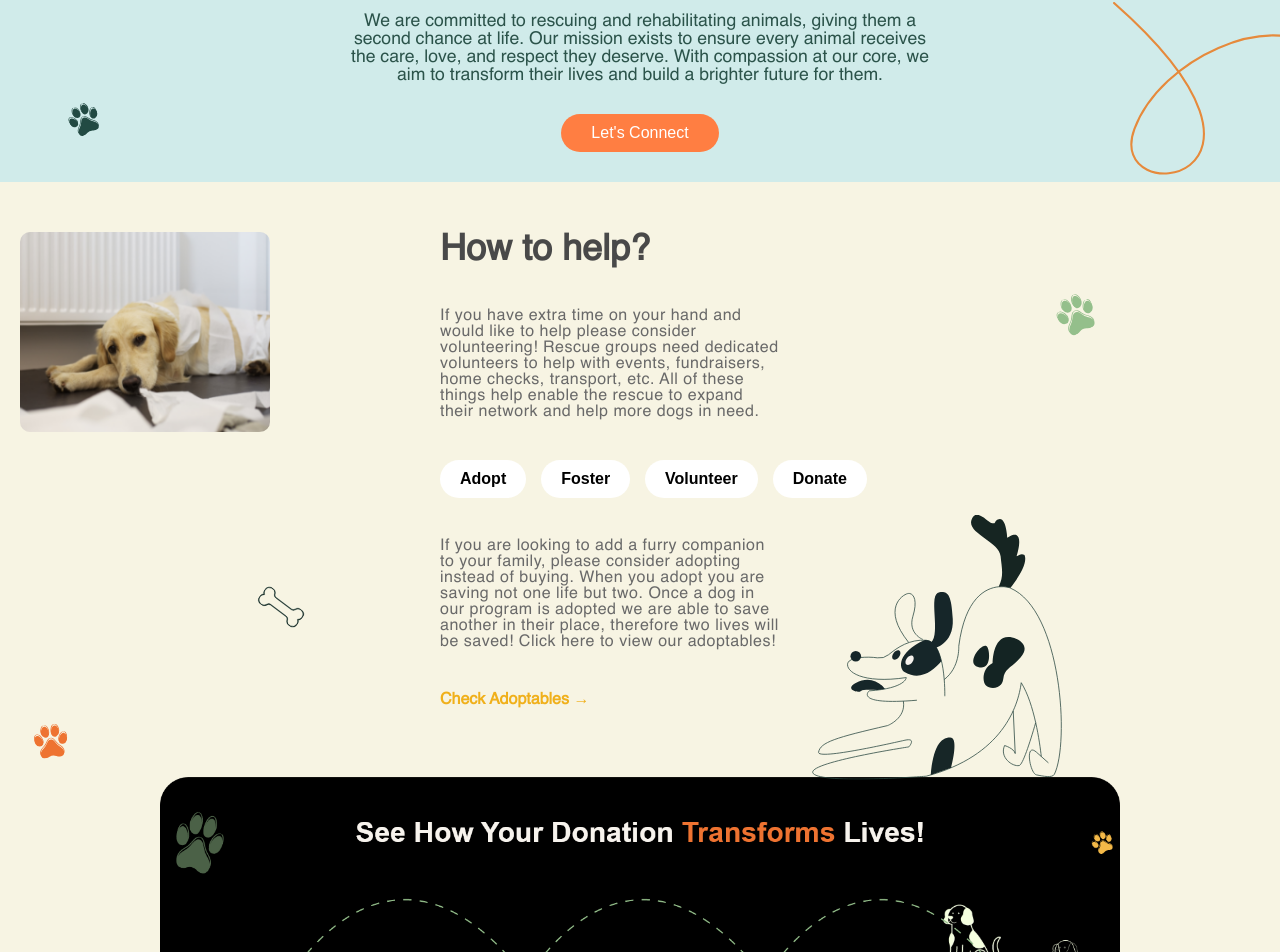
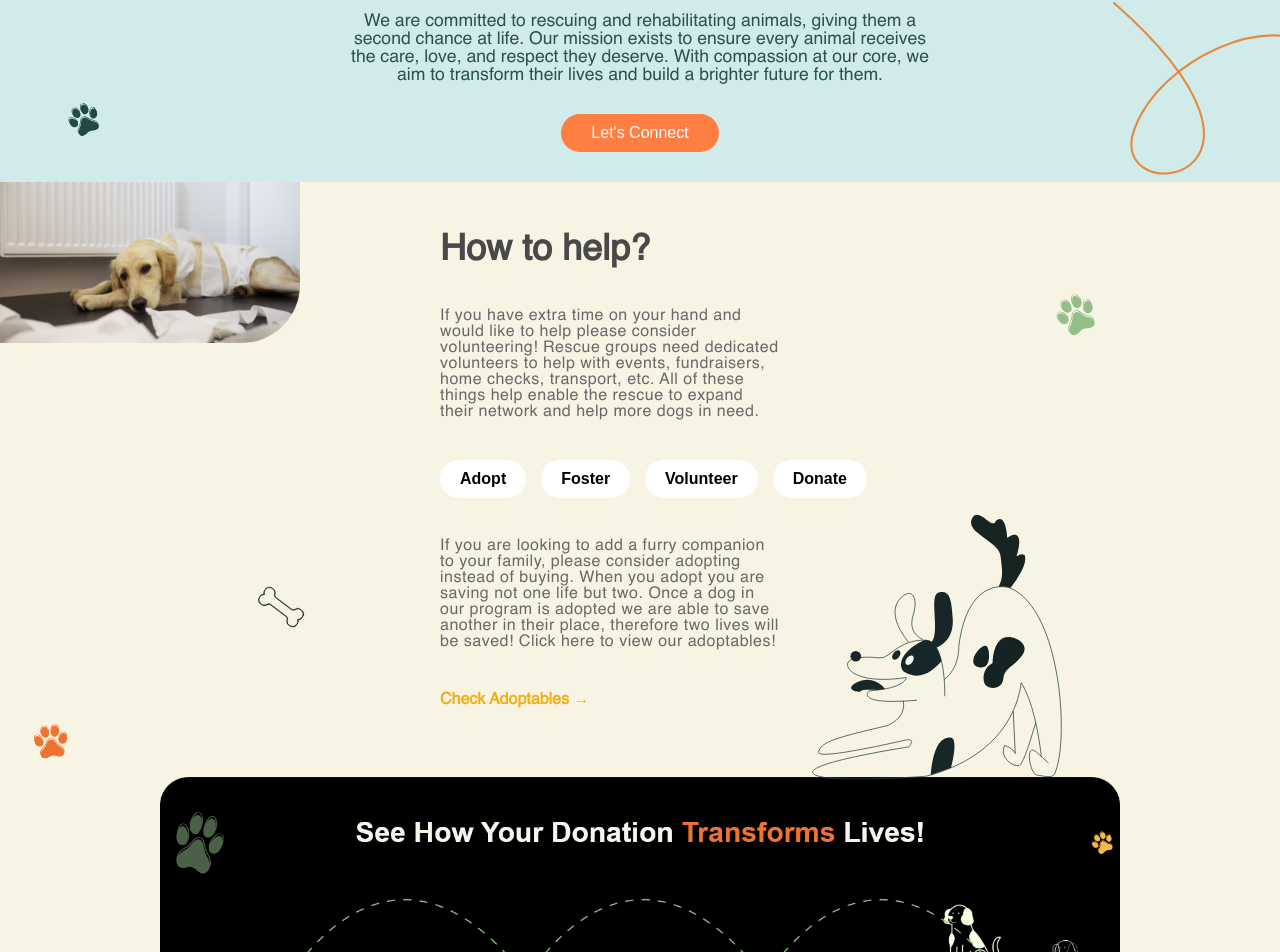
Before and after one commit to vidwanns/the_rescue_tails_, a Next.js app: page / in a window 1280 px wide. Shown: the part 1602-2554 px from the top of the page. Built offline with nearby package versions, Linux system fonts and the light colour scheme.

Commit message:
Update thirdSection.css

```diff
--- a/src/app/styles/component/thirdSection/thirdSection.css
+++ b/src/app/styles/component/thirdSection/thirdSection.css
@@ -45,10 +45,12 @@
 }
 
 .dog-image {
-  width: 250px;
-  height: 200px;
+  position: absolute;
+  top: 0; /* Adjust this value to place it vertically */
+  left: 0; /* Adjust this value to place it horizontally */
+  width: 300px;
+  height: auto;
   object-fit: cover;
-  border-radius: 10px;
 }
 
 .text-container {
@@ -132,7 +134,13 @@
   color: #f0b01b;
   font-weight: bold;
   text-decoration: none;
+  transition: color 0.3s ease; /* Smooth transition for color change */
 }
+
+.adoptables-link:hover {
+  color: #EE7331; /* Darker shade of the original color */
+}
+
 
 /* Dog Icon Above Donation Graphic */
 .dog-icon-above-graphic {
```
